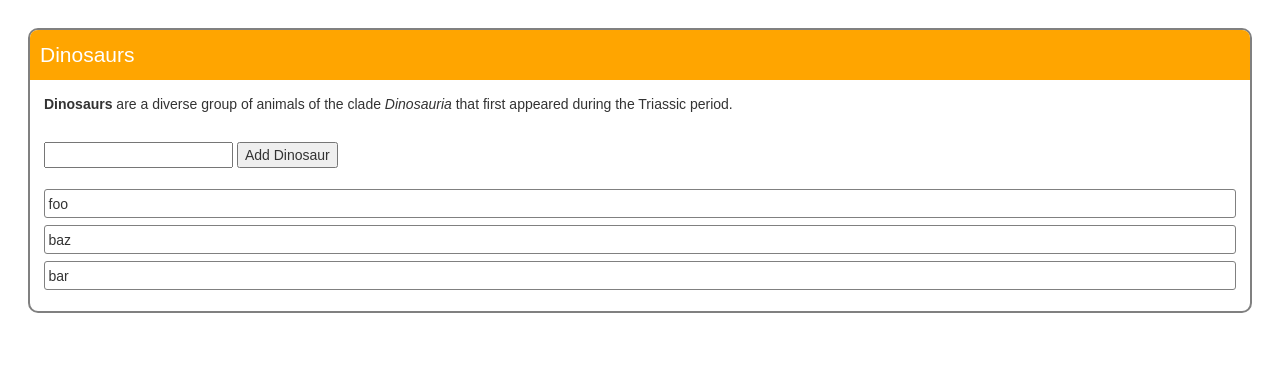
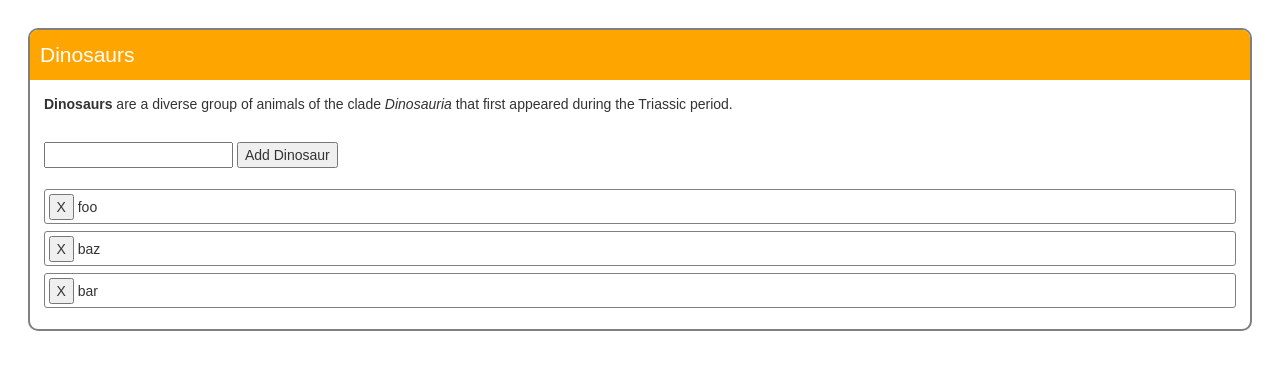
Before and after one commit to fancn21th/0_130_Vue_Spike, a website: page src/index.html in a window 1280 px wide. Drawn offline with nearby package versions, Linux system fonts and the light colour scheme; files that its build step writes are made by us from their sources.

Commit message:
delete items

```diff
--- a/src/app/main.js
+++ b/src/app/main.js
@@ -15,6 +15,9 @@ var card = new Vue({
         });
         input.value = "";
       }
+    },
+    deleteItem: function(index) {
+      this.items.splice(index, 1);
     }
   }
 });
--- a/src/index.html
+++ b/src/index.html
@@ -23,7 +23,8 @@
         <button v-on:click="addItem">Add Dinosaur</button>
       </div>
       <ul>
-        <li v-for="item in items">
+        <li v-for="(item, index) in items">
+          <button v-on:click="deleteItem(index)">X</button>
           {{item.text}}
         </li>
       </ul>
```
